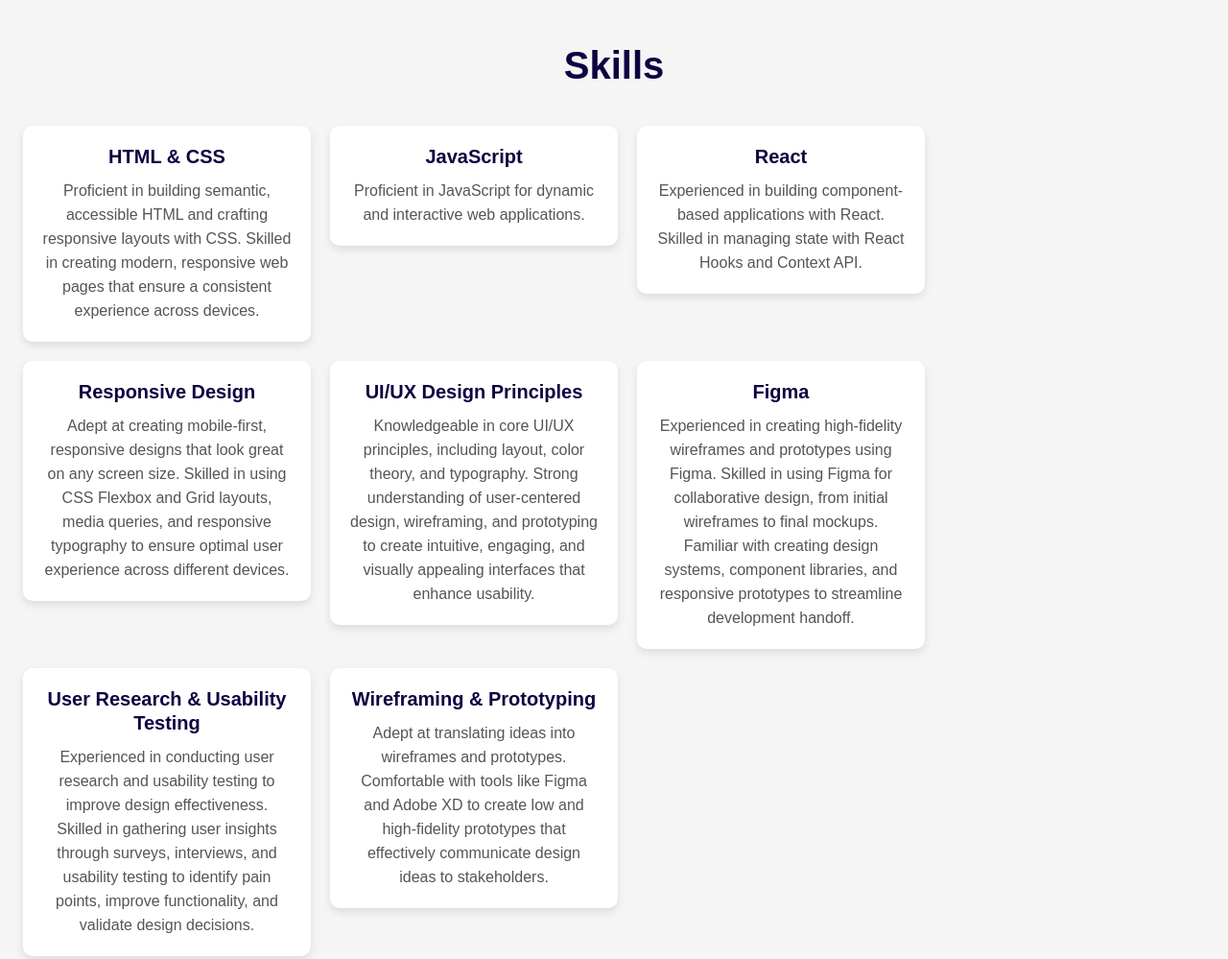
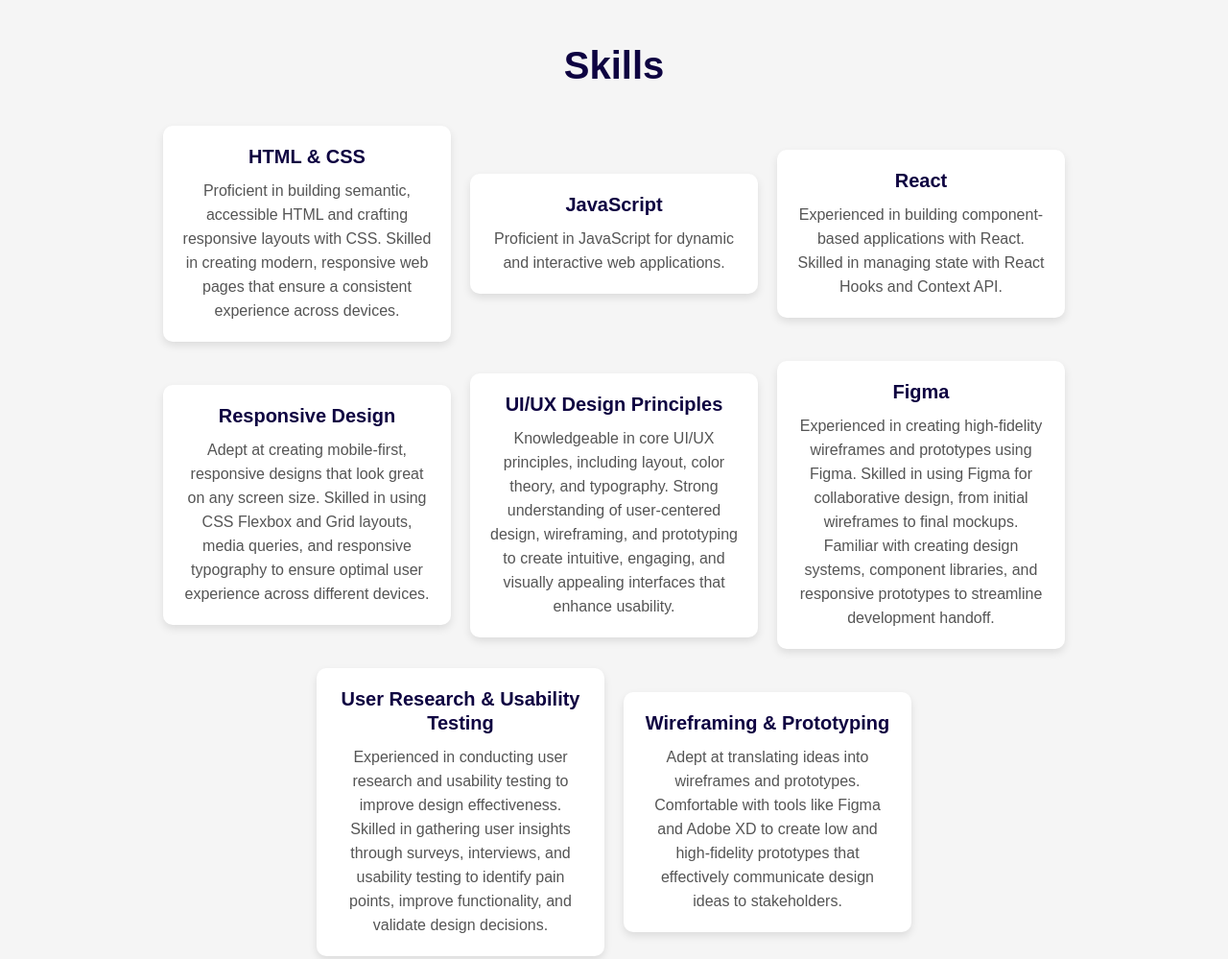
Before and after one commit to Fabherbie/Portfolio, a plain HTML site: page index.html in a window 1280 px wide. Shown: the part 1520-2519 px from the top of the page at 96% size. Drawn offline with Linux system fonts and the light colour scheme.

Commit message:
Skills Allignment Adjusted

```diff
--- a/CSS/style.css
+++ b/CSS/style.css
@@ -173,8 +173,8 @@ img{
     display: flex;
     flex-wrap: wrap;
     gap: 20px;
-    justify-items: center;
-    align-items: stretch;
+    align-items: center;
+    justify-content: center;
 }
 
 .skill-set {
@@ -188,6 +188,7 @@ img{
     text-align: center;
     max-width: 300px;
     height: 100%;
+    align-items: center;
 }
 
 .skill-set h3 {
```
